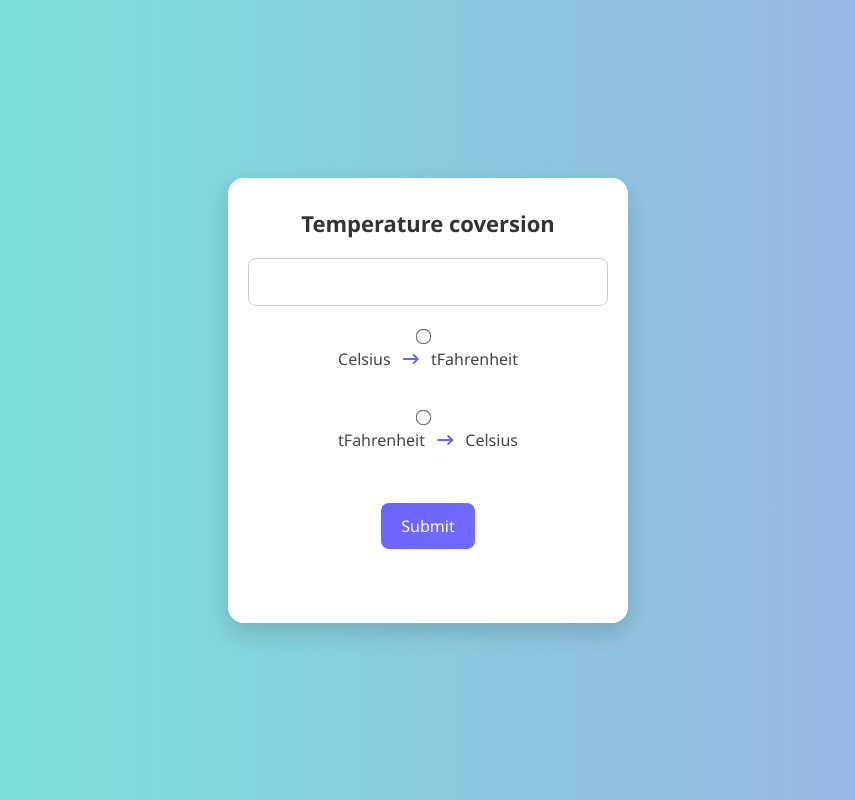
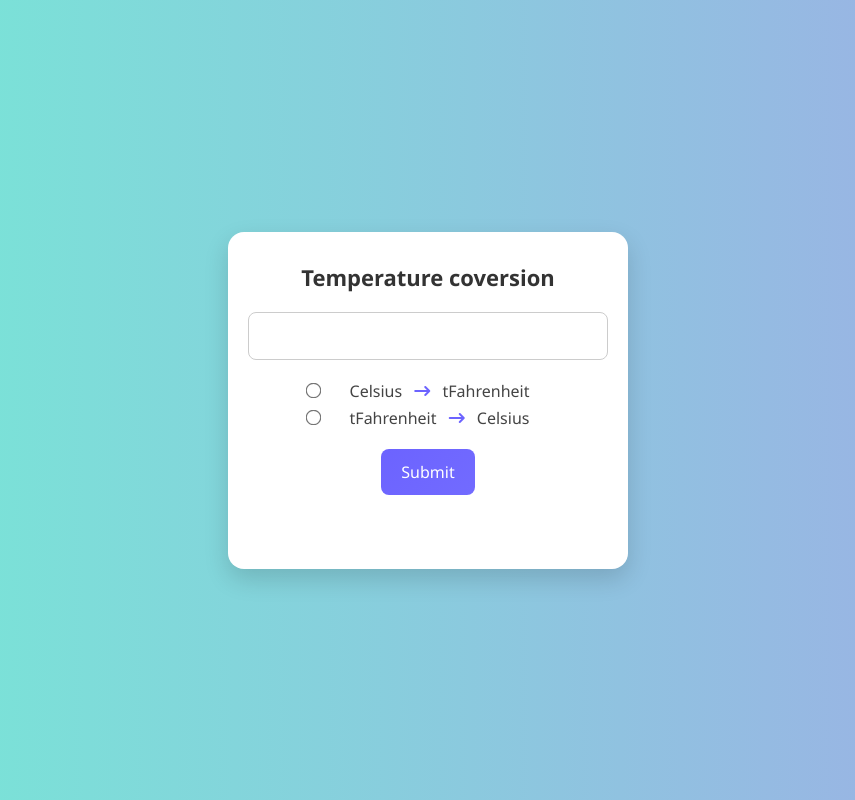
Before and after one commit to Developersubash7/temperatureApp., a plain HTML site: page index.html in a window 1280 px wide. Shown: the whole page, without its empty margins (212-1067 px from the left). Drawn offline with Linux system fonts and the light colour scheme.

Commit message:
Update index.css

```diff
--- a/index.css
+++ b/index.css
@@ -71,12 +71,17 @@ input[type="radio"] {
     margin-right: 10px;
     cursor: pointer;
 }
-
+.contain{
+    display: flex;
+    justify-content: center;
+    align-items: center;
+    gap: 20px;
+    margin-bottom: 5px;
+}
 label {
     font-size: 16px;
     color: #444;
     display: block;
-    margin-bottom: 15px;
     transition: color 0.2s ease;
 }
 
```
